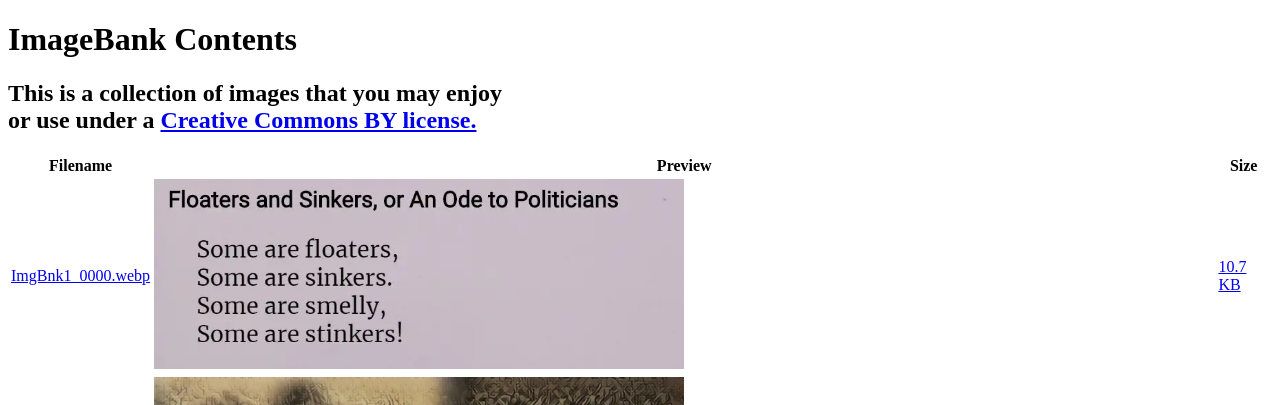
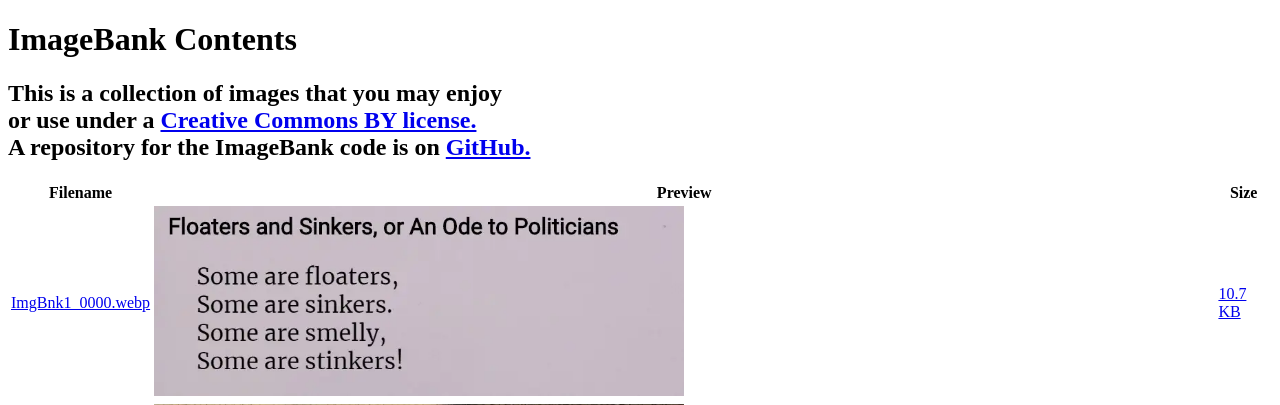
Before and after one commit to Bob-Wright/ImageBank, a PHP site: page / in a window 1280 px wide. Shown: the top 405 px of the page. Run offline with PHP 8.4, Linux system fonts and the light colour scheme; data that the repository does not hold is empty.

Commit message:
Add files via upload

```diff
--- a/ImageBank/index.php
+++ b/ImageBank/index.php
@@ -12,7 +12,7 @@
 <body>
 <div id="container">
 	<h1>ImageBank Contents</h1>
-	<h2>This is a collection of images that you may enjoy<br>or use under a <a href="https://creativecommons.org/licenses/by/4.0/">Creative Commons BY license.</a></h2>
+	<h2>This is a collection of images that you may enjoy<br>or use under a <a href="https://creativecommons.org/licenses/by/4.0/">Creative Commons BY license.</a><br>A repository for the ImageBank code is on <a href="https://github.com/Bob-Wright/ImageBank">GitHub.</a></h2>
 	<table class="sortable">
 	    <thead>
 		<tr>
```
